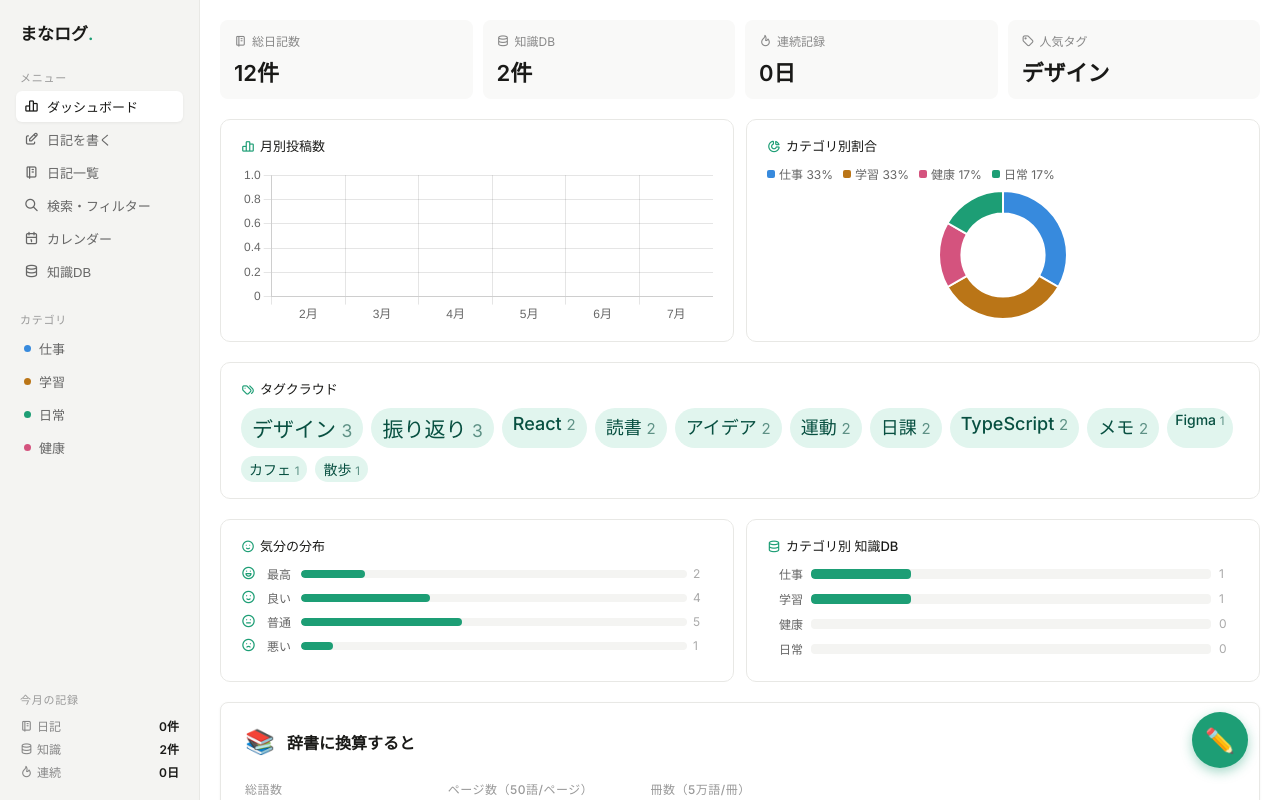
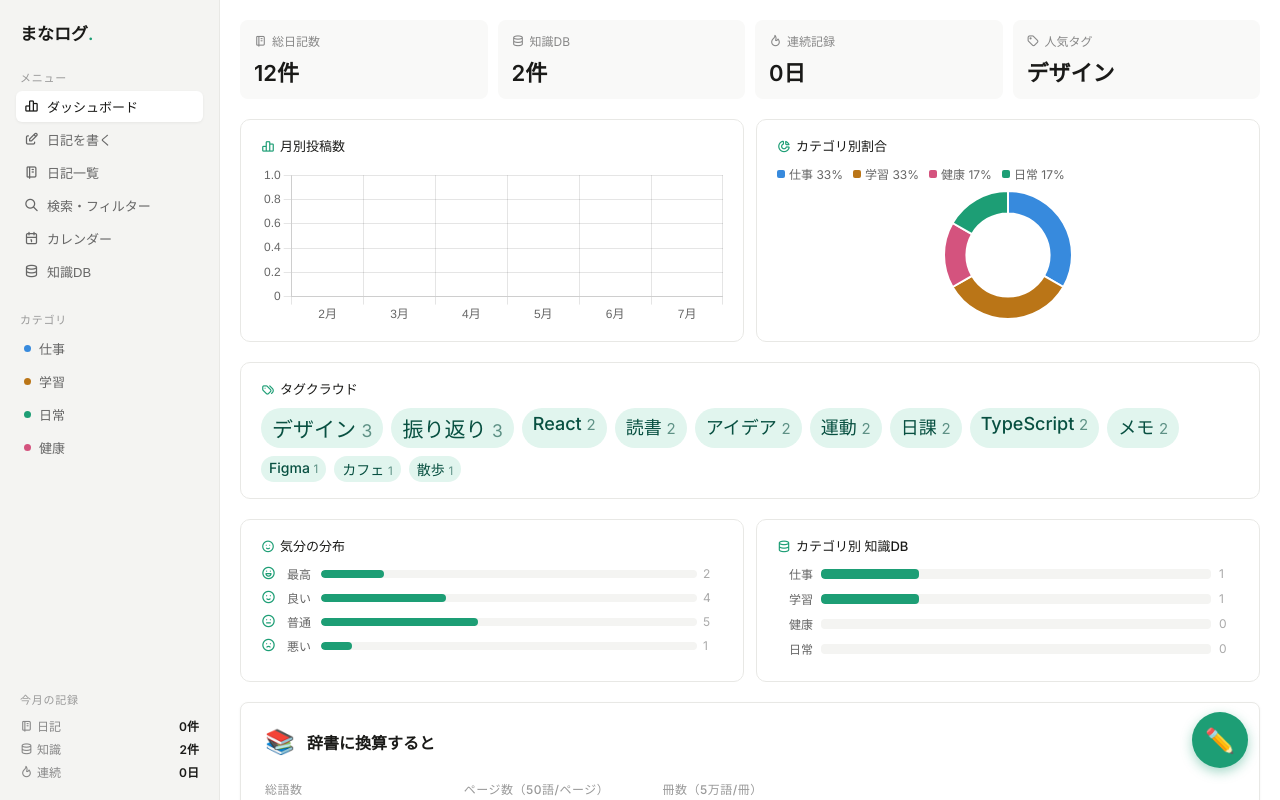
Before and after one commit to Shirayaki/noto-diary-app, a React (Create React App) app: page / in a window 1280 px wide. Built offline with nearby package versions, Linux system fonts and the light colour scheme.

Commit message:
Update App.css

```diff
--- a/src/App.css
+++ b/src/App.css
@@ -1,6 +1,6 @@
 .app-shell {
   display: grid;
-  grid-template-columns: 200px 1fr;
+  grid-template-columns: 220px 1fr;
   height: 100vh;
   overflow: hidden;
   background: #f9f9f8;
```
